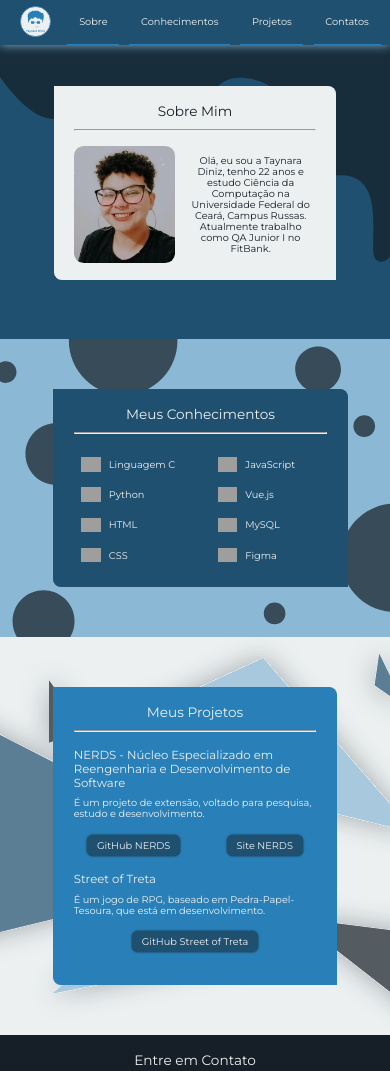
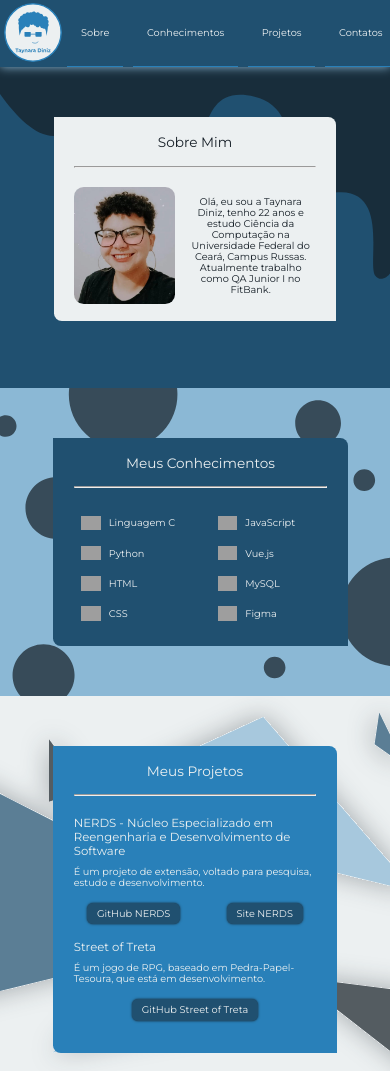
Before and after one commit to taynarad25/taynara-diniz, a plain HTML site: page index.html in a window 390 px wide. Shown: the top 1071 px of the page. Drawn offline with Linux system fonts and the light colour scheme; grey boxes are pictures that could not be loaded.

Commit message:
melhorar menu

```diff
--- a/style.css
+++ b/style.css
@@ -221,7 +221,7 @@ body::-webkit-scrollbar-thumb {
 @media screen and (max-width:1050px){
     h1{
         font-size: 3.5vw;
-        margin: 0vw 0vw 2.5vw 0vw;
+        margin: 0vw 0vw 4vw 0vw;
     }
     h2{
         font-size: 3vw;
@@ -288,3 +288,27 @@ body::-webkit-scrollbar-thumb {
         font-size: 1.7vw;
     }
 }
+@media screen and (max-width:760px){
+    nav{
+        padding: 0vw 1vw;
+    }
+    .canto{
+        margin-right: 0vw;
+    }
+    #logo{
+        max-width: 15vw;
+    }
+    .sessao{
+        padding: 7vw 3.5vw;
+    }
+    hr{
+        margin-bottom: 5vw;
+    }
+    #sobre{
+        background-position-y: 16vw;
+        padding: 7vw 3.8vw;
+    }
+    #sobre .fundo {
+        margin: 23vw 10vw 10vw 10vw;
+    }
+}
```
